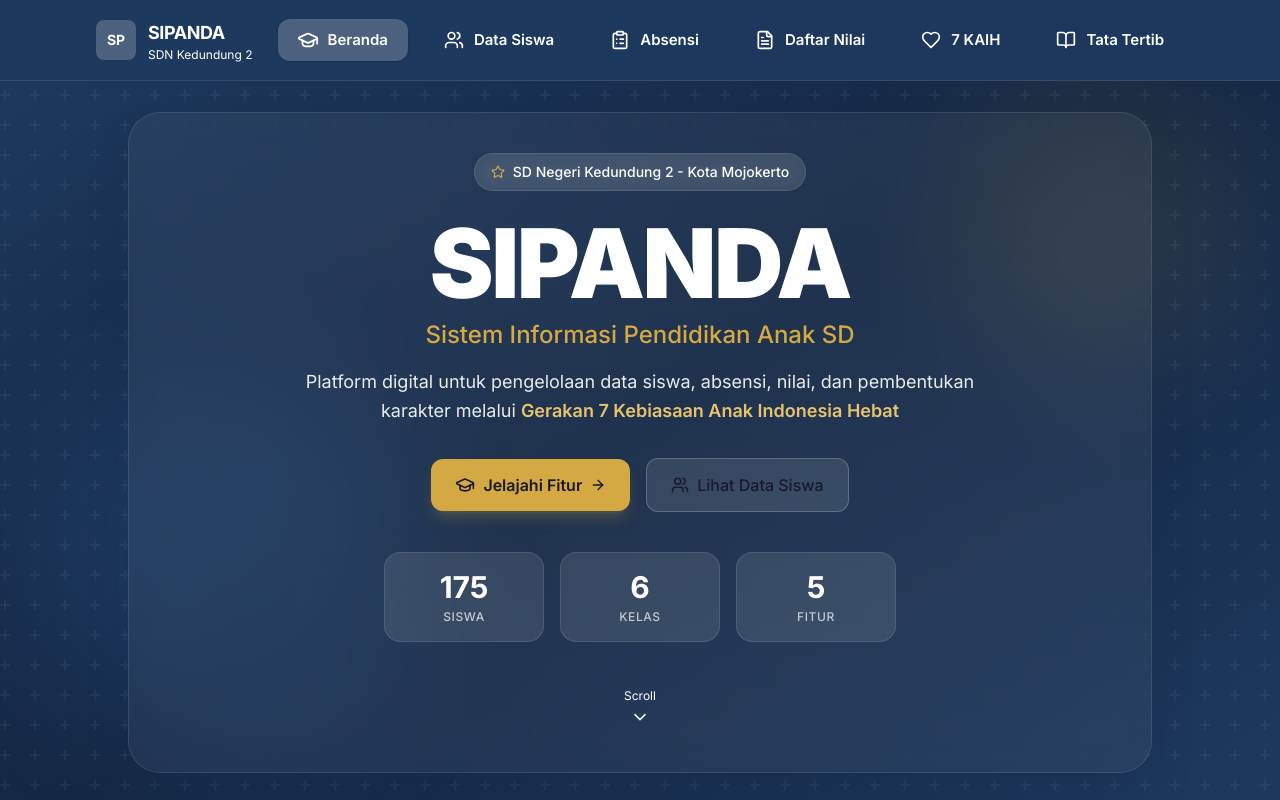
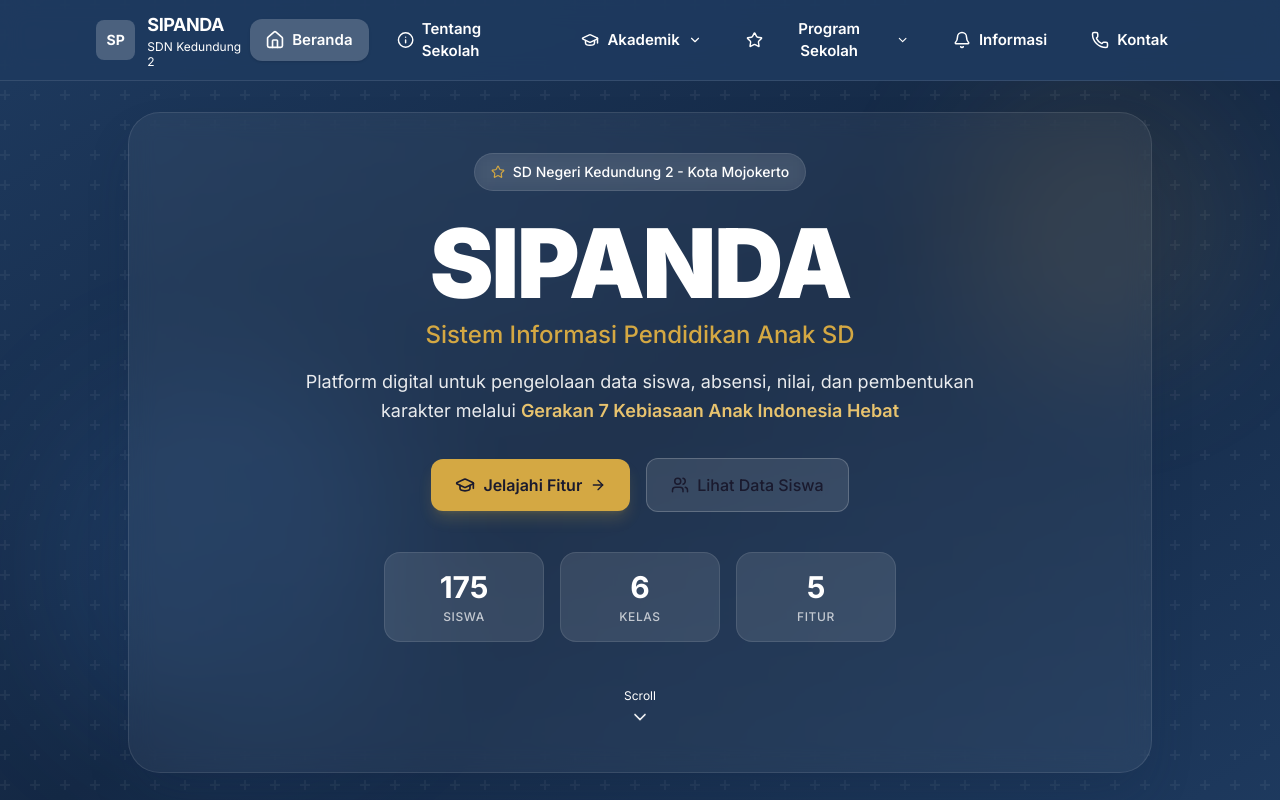
Before and after one commit to iqbalraihanfr/sdn-2kedundung, a Next.js app: page / in a window 1280 px wide. Shown: the top 800 px of the page. Built offline with nearby package versions, Linux system fonts and the light colour scheme.

Commit message:
feat: implement responsive footer and navigation components

```diff
--- a/src/components/footer.tsx
+++ b/src/components/footer.tsx
@@ -3,7 +3,7 @@ import { MapPin, Mail, ArrowUpRight } from "lucide-react";
 
 export function Footer() {
   return (
-    <footer className="relative overflow-hidden bg-primary text-white">
+    <footer id="kontak" className="relative overflow-hidden bg-primary text-white">
       <div className="absolute inset-0 bg-[radial-gradient(circle_at_top_right,rgba(212,168,67,0.18),transparent_24%),linear-gradient(180deg,rgba(255,255,255,0.02),transparent)]" />
       <div className="relative mx-auto max-w-7xl px-4 py-14 sm:px-6 lg:px-8">
         <div className="grid grid-cols-1 gap-8 md:grid-cols-3">
--- a/src/components/navbar.tsx
+++ b/src/components/navbar.tsx
@@ -12,20 +12,49 @@ import {
   FileText,
   Heart,
   BookOpen,
+  Home,
+  Info,
+  Bell,
+  Phone,
+  ChevronDown,
+  Star,
 } from "lucide-react";
 
-const navLinks = [
-  { href: "/", label: "Beranda", icon: GraduationCap },
-  { href: "/data-siswa", label: "Data Siswa", icon: Users },
-  { href: "/absensi", label: "Absensi", icon: ClipboardList },
-  { href: "/daftar-nilai", label: "Daftar Nilai", icon: FileText },
-  { href: "/gerakan-7kaih", label: "7 KAIH", icon: Heart },
-  { href: "/tata-tertib", label: "Tata Tertib", icon: BookOpen },
+type NavItem = {
+  href?: string;
+  label: string;
+  icon: any;
+  children?: { href: string; label: string; icon: any }[];
+};
+
+const navItems: NavItem[] = [
+  { href: "/", label: "Beranda", icon: Home },
+  { href: "/#visi-misi", label: "Tentang Sekolah", icon: Info },
+  {
+    label: "Akademik",
+    icon: GraduationCap,
+    children: [
+      { href: "/data-siswa", label: "Data Siswa", icon: Users },
+      { href: "/absensi", label: "Absensi", icon: ClipboardList },
+      { href: "/daftar-nilai", label: "Daftar Nilai", icon: FileText },
+    ],
+  },
+  {
+    label: "Program Sekolah",
+    icon: Star,
+    children: [
+      { href: "/gerakan-7kaih", label: "7 KAIH", icon: Heart },
+      { href: "/tata-tertib", label: "Tata Tertib", icon: BookOpen },
+    ],
+  },
+  { href: "/#informasi", label: "Informasi", icon: Bell },
+  { href: "/#kontak", label: "Kontak", icon: Phone },
 ];
 
 export function Navbar() {
   const [isOpen, setIsOpen] = useState(false);
   const [scrolled, setScrolled] = useState(false);
+  const [openDropdowns, setOpenDropdowns] = useState<Record<string, boolean>>({});
   const pathname = usePathname();
 
   useEffect(() => {
@@ -33,6 +62,10 @@ export function Navbar() {
     window.addEventListener("scroll", handleScroll);
     return () => window.removeEventListener("scroll", handleScroll);
   }, []);
+
+  const toggleDropdown = (label: string) => {
+    setOpenDropdowns((prev) => ({ ...prev, [label]: !prev[label] }));
+  };
 
   return (
     <nav
@@ -66,34 +99,73 @@ export function Navbar() {
             </div>
           </Link>
 
-          <div className="hidden items-center gap-2 lg:flex xl:gap-4">
-            {navLinks.map((link) => {
-              const isActive = pathname === link.href;
-              const Icon = link.icon;
-              let linkClass = "group relative flex items-center gap-2.5 px-5 py-2.5 rounded-xl text-[15px] font-semibold transition-all duration-300";
+          <div className="hidden items-center gap-1.5 lg:flex xl:gap-3">
+            {navItems.map((item) => {
+              const isActive = item.href
+                ? pathname === item.href
+                : item.children?.some((child) => pathname === child.href);
+              const Icon = item.icon;
+              let itemClass = "group relative flex items-center gap-2 px-3 xl:px-4 py-2.5 rounded-xl text-[14px] xl:text-[15px] font-semibold transition-all duration-300";
 
               if (isActive) {
-                linkClass += scrolled
+                itemClass += scrolled
                   ? " bg-primary !text-white shadow-md shadow-primary/20"
                   : " bg-white/20 !text-white shadow-sm";
               } else {
-                linkClass += scrolled
+                itemClass += scrolled
                   ? " text-text-secondary hover:bg-primary/5 hover:text-primary"
                   : " !text-white hover:bg-white/20";
               }
 
+              if (item.children) {
+                return (
+                  <div key={item.label} className="group/dropdown relative">
+                    <button className={itemClass}>
+                      <Icon
+                        size={18}
+                        className={`transition-transform duration-300 ${isActive ? "scale-110" : "group-hover/dropdown:scale-110"
+                          }`}
+                      />
+                      {item.label}
+                      <ChevronDown size={14} className="transition-transform duration-300 group-hover/dropdown:rotate-180" />
+                    </button>
+                    <div className="absolute left-0 top-full hidden pt-2 group-hover/dropdown:block min-w-[220px]">
+                      <div className="rounded-xl border border-border bg-white p-2 shadow-xl">
+                        {item.children.map((child) => {
+                          const isChildActive = pathname === child.href;
+                          const ChildIcon = child.icon;
+                          return (
+                            <Link
+                              key={child.href}
+                              href={child.href}
+                              className={`flex items-center gap-3 rounded-lg px-4 py-2.5 text-sm font-semibold transition-all ${isChildActive
+                                ? "bg-primary/10 text-primary"
+                                : "text-text-secondary hover:bg-primary/5 hover:text-primary"
+                                }`}
+                            >
+                              <ChildIcon size={18} />
+                              {child.label}
+                            </Link>
+                          );
+                        })}
+                      </div>
+                    </div>
+                  </div>
+                );
+              }
+
               return (
                 <Link
-                  key={link.href}
-                  href={link.href}
-                  className={linkClass}
+                  key={item.label}
+                  href={item.href!}
+                  className={itemClass}
                 >
                   <Icon
-                    size={20}
+                    size={18}
                     className={`transition-transform duration-300 ${isActive ? "scale-110" : "group-hover:scale-110"
                       }`}
                   />
-                  {link.label}
+                  {item.label}
                 </Link>
               );
             })}
@@ -111,18 +183,64 @@ export function Navbar() {
       </div>
 
       <div
-        className={`overflow-hidden transition-all duration-300 lg:hidden ${isOpen ? "max-h-96" : "max-h-0"
+        className={`overflow-hidden transition-all duration-300 lg:hidden ${isOpen ? "max-h-[80vh] overflow-y-auto" : "max-h-0"
           }`}
       >
-        <div className="mx-4 mt-2 rounded-2xl border border-border bg-white shadow-xl sm:mx-6 lg:mx-8">
+        <div className="mx-4 mt-2 mb-4 rounded-2xl border border-border bg-white shadow-xl sm:mx-6 lg:mx-8">
           <div className="space-y-1 px-4 py-3">
-            {navLinks.map((link) => {
-              const isActive = pathname === link.href;
-              const Icon = link.icon;
+            {navItems.map((item) => {
+              const isActive = item.href
+                ? pathname === item.href
+                : item.children?.some((child) => pathname === child.href);
+              const Icon = item.icon;
+
+              if (item.children) {
+                const isOpenMobile = openDropdowns[item.label] !== undefined ? openDropdowns[item.label] : isActive;
+                return (
+                  <div key={item.label} className="space-y-1">
+                    <button
+                      onClick={() => toggleDropdown(item.label)}
+                      className={`flex w-full items-center justify-between gap-3 rounded-xl px-5 py-3.5 text-base font-semibold transition-all ${isActive
+                        ? "bg-primary/10 text-primary"
+                        : "text-text-secondary hover:bg-primary/5 hover:text-primary"
+                        }`}
+                    >
+                      <div className="flex items-center gap-3">
+                        <Icon size={20} />
+                        {item.label}
+                      </div>
+                      <ChevronDown size={18} className={`transition-transform duration-300 ${isOpenMobile ? "rotate-180" : ""}`} />
+                    </button>
+                    <div className={`space-y-1 overflow-hidden transition-all duration-300 ${isOpenMobile ? "max-h-96" : "max-h-0"}`}>
+                      <div className="ml-8 space-y-1 border-l-2 border-border pl-4 pb-2">
+                        {item.children.map((child) => {
+                          const isChildActive = pathname === child.href;
+                          const ChildIcon = child.icon;
+                          return (
+                            <Link
+                              key={child.href}
+                              href={child.href}
+                              onClick={() => setIsOpen(false)}
+                              className={`flex items-center gap-3 rounded-xl px-4 py-2.5 text-sm font-semibold transition-all ${isChildActive
+                                ? "bg-primary !text-white"
+                                : "text-text-secondary hover:bg-primary/5 hover:text-primary"
+                                }`}
+                            >
+                              <ChildIcon size={18} />
+                              {child.label}
+                            </Link>
+                          );
+                        })}
+                      </div>
+                    </div>
+                  </div>
+                );
+              }
+
               return (
                 <Link
-                  key={link.href}
-                  href={link.href}
+                  key={item.label}
+                  href={item.href!}
                   onClick={() => setIsOpen(false)}
                   className={`flex items-center gap-3 rounded-xl px-5 py-3.5 text-base font-semibold transition-all ${isActive
                     ? "bg-primary !text-white"
@@ -130,7 +248,7 @@ export function Navbar() {
                     }`}
                 >
                   <Icon size={20} />
-                  {link.label}
+                  {item.label}
                 </Link>
               );
             })}
```
